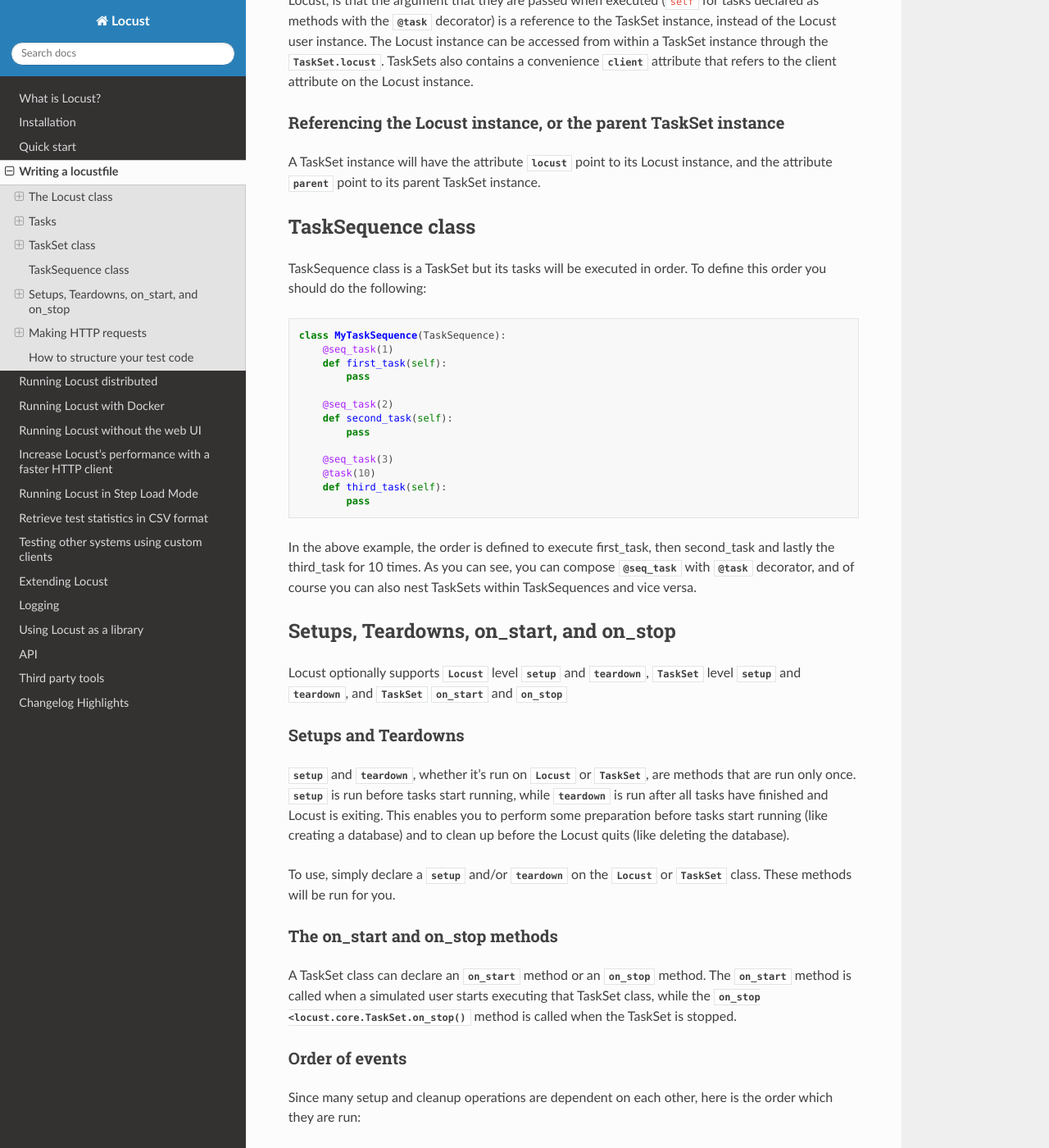
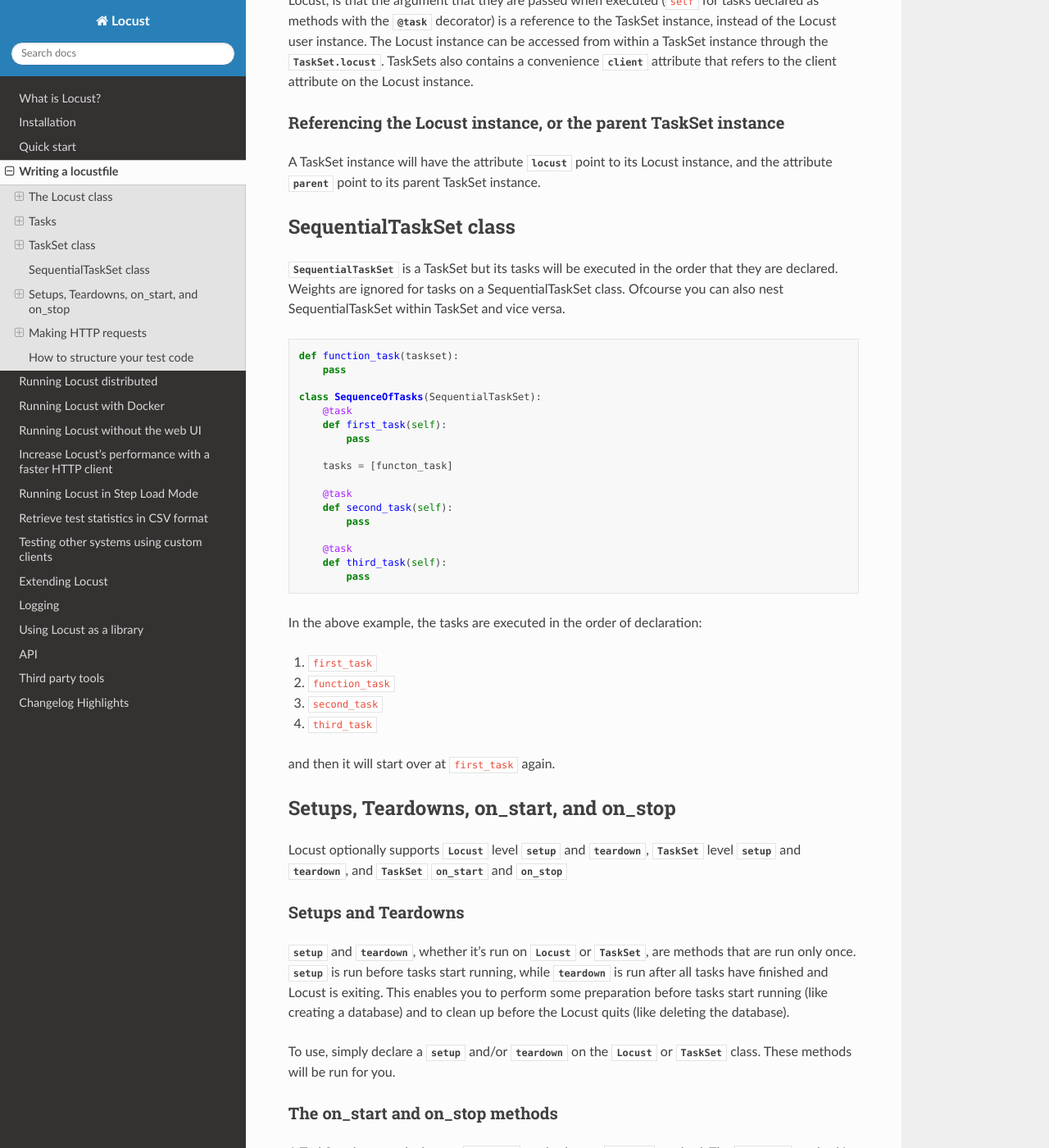
Before and after one commit to locustio/locust, a Sphinx documentation site: the page built from docs/writing-a-locustfile.rst, in a window 1280 px wide and 1400 px high, scrolled down 5884 px. Shown: the whole window at 82% size. Built offline with Sphinx 7.4.7 and the Read the Docs theme 2.0.0, drawn with Linux system fonts in a browser that asks for light colours.

Commit message:
Update documentation and examples
(Replace TaskSequence and @seq_task with SequentialTaskSet class that executes tasks in order of declaration)

```diff
--- a/docs/writing-a-locustfile.rst
+++ b/docs/writing-a-locustfile.rst
@@ -320,30 +320,42 @@
 
 
 
-TaskSequence class
-==================
+SequentialTaskSet class
+=======================
 
-TaskSequence class is a TaskSet but its tasks will be executed in order.
-To define this order you should do the following:
+:py:class:`SequentialTaskSet <locust.sequential_taskset.SequentialTaskSet>` is a TaskSet but its
+tasks will be executed in the order that they are declared. Weights are ignored for tasks on a
+SequentialTaskSet class. Ofcourse you can also nest SequentialTaskSet within TaskSet and vice versa.
 
 .. code-block:: python
 
-    class MyTaskSequence(TaskSequence):
-        @seq_task(1)
+    def function_task(taskset):
+        pass
+
+    class SequenceOfTasks(SequentialTaskSet):
+        @task
         def first_task(self):
             pass
 
-        @seq_task(2)
+        tasks = [functon_task]
+
+        @task
         def second_task(self):
             pass
 
-        @seq_task(3)
-        @task(10)
+        @task
         def third_task(self):
             pass
 
-In the above example, the order is defined to execute first_task, then second_task and lastly the third_task for 10 times.
-As you can see, you can compose :py:meth:`@seq_task <locust.core.seq_task>` with :py:meth:`@task <locust.core.task>` decorator, and of course you can also nest TaskSets within TaskSequences and vice versa.
+In the above example, the tasks are executed in the order of declaration:
+
+1. ``first_task``
+2. ``function_task``
+3. ``second_task``
+4. ``third_task``
+
+and then it will start over at ``first_task`` again.
+
 
 .. _on-start-on-stop:
 
```
Also changed, not shown: docs/api.rst (+3 -7 lines), 1 other file.
